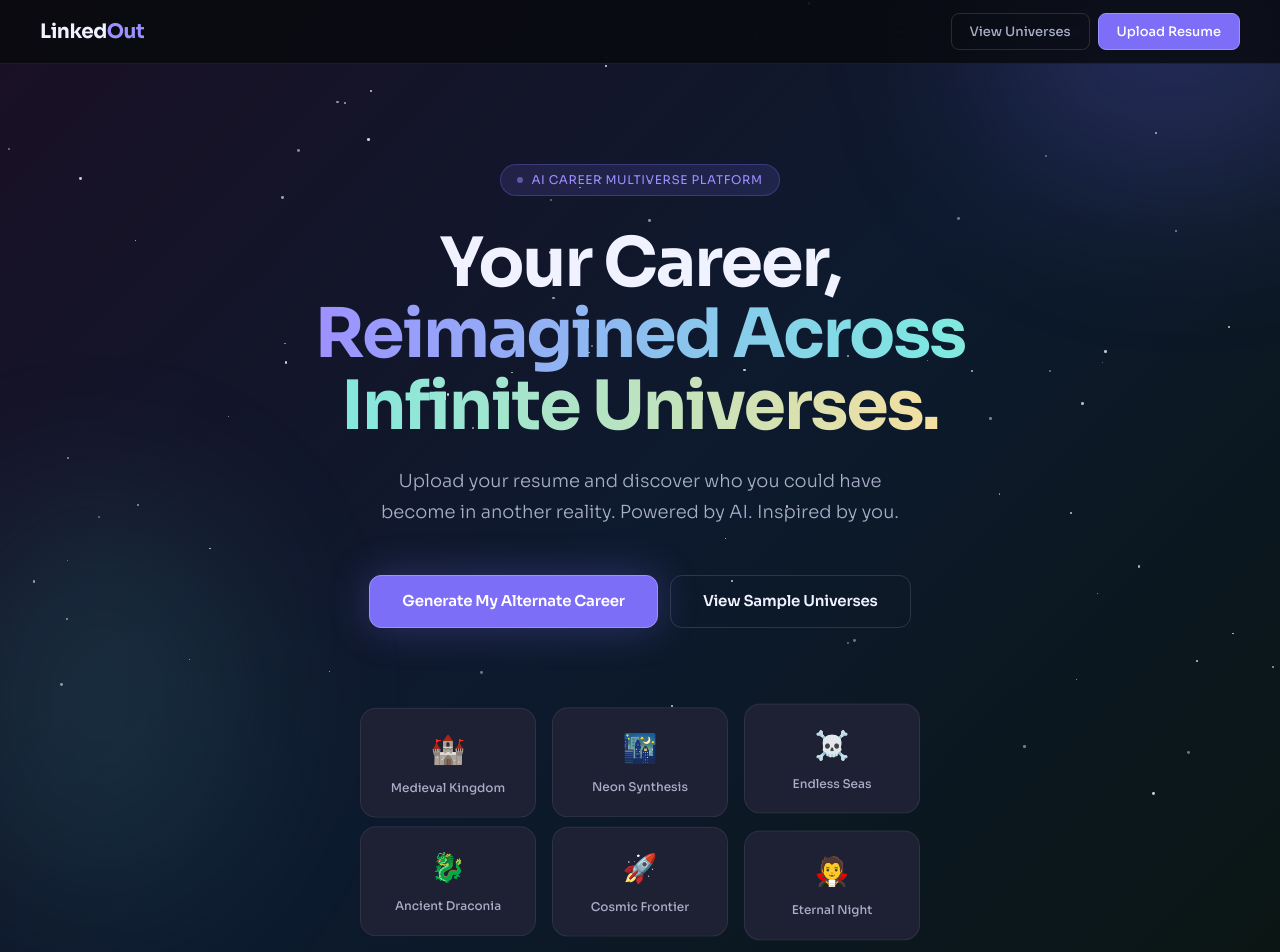
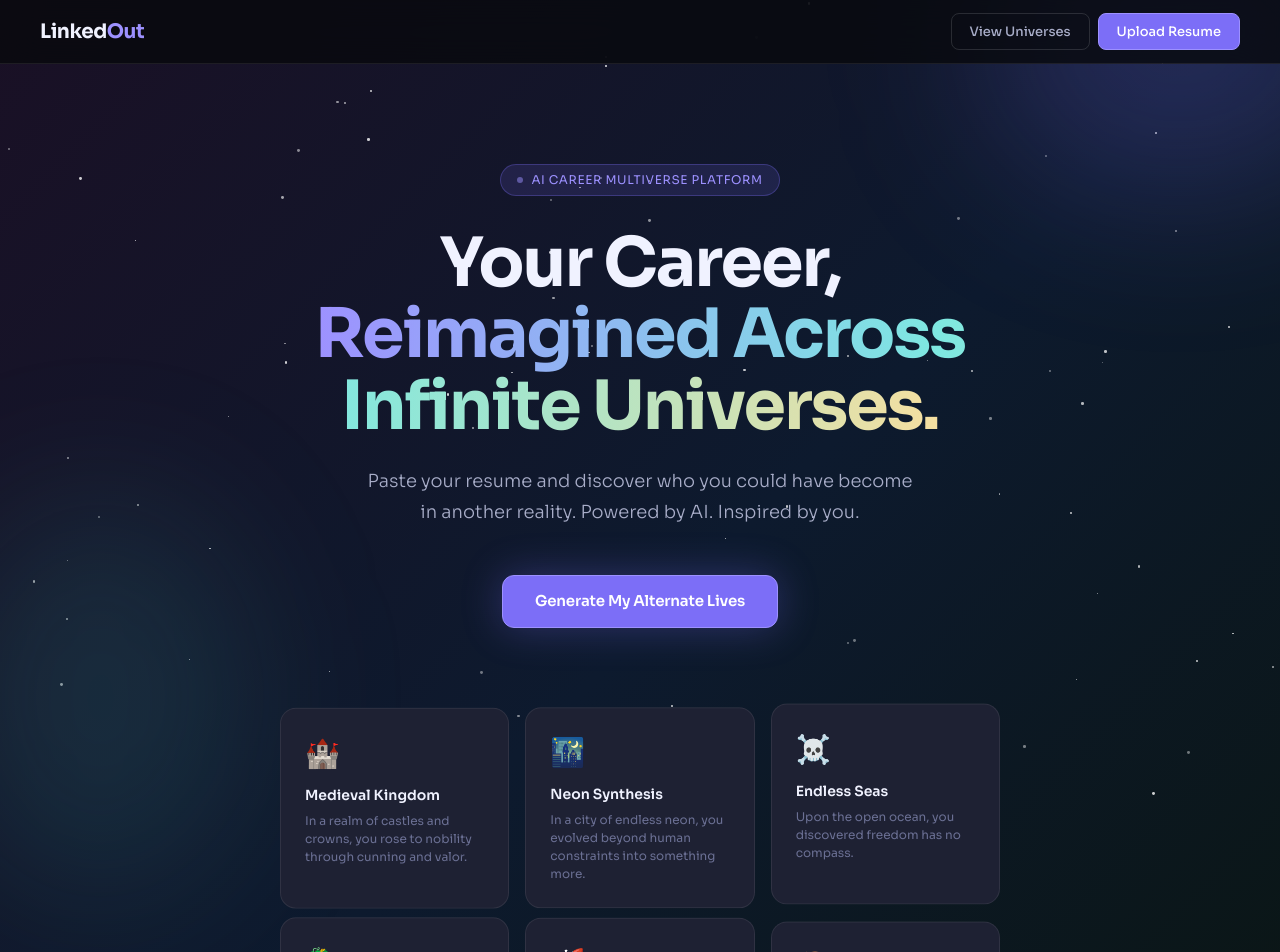
Before and after one commit to anitohlm/LinkedOut, a Next.js app: page / in a window 1280 px wide. Shown: the top 952 px of the page. Built offline with nearby package versions, Linux system fonts and the light colour scheme.

Commit message:
update Landing page and add back buttons

```diff
--- a/src/components/screens/Landing.tsx
+++ b/src/components/screens/Landing.tsx
@@ -145,7 +145,7 @@ export default function Landing({ transitionTo }: LandingProps) {
             fontSize: 18, color: "var(--text2)", lineHeight: 1.7,
             maxWidth: 560, margin: "0 auto 48px", fontWeight: 300,
           }}>
-            Upload your resume and discover who you could have become in another reality.
+            Paste your resume and discover who you could have become in another reality.
             Powered by AI. Inspired by you.
           </motion.p>
 
@@ -172,26 +172,7 @@ export default function Landing({ transitionTo }: LandingProps) {
                 b.style.boxShadow = "0 0 40px rgba(124,110,247,0.3)";
               }}
             >
-              Generate My Alternate Career
-            </button>
-            <button style={{
-              padding: "14px 32px", borderRadius: 12, fontSize: 15, fontWeight: 600,
-              cursor: "pointer", fontFamily: "Sora, sans-serif", letterSpacing: "-0.2px",
-              background: "transparent", border: "1px solid var(--border2)", color: "var(--text)",
-              transition: "all 0.25s",
-            }}
-              onMouseEnter={e => {
-                const b = e.currentTarget as HTMLButtonElement;
-                b.style.borderColor = "var(--border3)";
-                b.style.background = "var(--surface)";
-              }}
-              onMouseLeave={e => {
-                const b = e.currentTarget as HTMLButtonElement;
-                b.style.borderColor = "var(--border2)";
-                b.style.background = "transparent";
-              }}
-            >
-              View Sample Universes
+              Generate My Alternate Lives
             </button>
           </motion.div>
 
@@ -200,7 +181,7 @@ export default function Landing({ transitionTo }: LandingProps) {
             display: "grid",
             gridTemplateColumns: "repeat(3, 1fr)",
             gap: 16,
-            maxWidth: 560,
+            maxWidth: 900,
             margin: "0 auto",
             paddingBottom: 80,
           }}>
@@ -209,12 +190,12 @@ export default function Landing({ transitionTo }: LandingProps) {
                 key={universe.id}
                 onClick={() => transitionTo("upload-resume")}
                 style={{
-                  padding: "20px 24px",
+                  padding: "24px",
                   background: "var(--surface)",
                   border: "1px solid var(--border)",
                   borderRadius: 16,
                   cursor: "pointer",
-                  textAlign: "center",
+                  textAlign: "left",
                   transition: "all 0.3s",
                   animation: `float 6s ease-in-out infinite`,
                   animationDelay: `${-i}s`,
@@ -232,8 +213,9 @@ export default function Landing({ transitionTo }: LandingProps) {
                   el.style.transform = "translateY(0) scale(1)";
                 }}
               >
-                <div style={{ fontSize: 28, marginBottom: 8 }}>{universe.emoji}</div>
-                <div style={{ fontSize: 12, fontWeight: 500, color: "var(--text2)" }}>{universe.title}</div>
+                <div style={{ fontSize: 28, marginBottom: 10 }}>{universe.emoji}</div>
+                <div style={{ fontSize: 14, fontWeight: 600, color: "var(--text)", marginBottom: 6 }}>{universe.title}</div>
+                <div style={{ fontSize: 12, fontWeight: 400, color: "var(--text3)", lineHeight: 1.5 }}>{universe.lore}</div>
               </div>
             ))}
           </motion.div>
--- a/src/components/screens/ResumeUpload.tsx
+++ b/src/components/screens/ResumeUpload.tsx
@@ -48,20 +48,26 @@ export default function ResumeUpload({ state, transitionTo, updateState }: Resum
       {/* Nav */}
       <nav style={{
         position: "fixed", top: 0, left: 0, right: 0, zIndex: 50,
-        height: 64, display: "flex", alignItems: "center", padding: "0 40px",
+        height: 64, display: "flex", alignItems: "center", justifyContent: "space-between", padding: "0 40px",
         background: "rgba(8,9,13,0.8)", backdropFilter: "blur(20px)",
         borderBottom: "1px solid var(--border)",
       }}>
         <button
           onClick={() => transitionTo("landing")}
           style={{
-            fontSize: 20, fontWeight: 700, letterSpacing: "-0.5px",
-            cursor: "pointer", background: "none", border: "none", color: "var(--text)",
-            fontFamily: "Sora, sans-serif",
+            display: "flex", alignItems: "center", gap: 6,
+            fontSize: 14, fontWeight: 500,
+            cursor: "pointer", background: "none", border: "none", color: "var(--text2)",
+            fontFamily: "Sora, sans-serif", transition: "color 0.2s",
           }}
+          onMouseEnter={e => { (e.currentTarget as HTMLButtonElement).style.color = "var(--text)"; }}
+          onMouseLeave={e => { (e.currentTarget as HTMLButtonElement).style.color = "var(--text2)"; }}
         >
+          ← Back
+        </button>
+        <span style={{ fontSize: 20, fontWeight: 700, letterSpacing: "-0.5px", color: "var(--text)" }}>
           Linked<span style={{ color: "var(--violet2)" }}>Out</span>
-        </button>
+        </span>
       </nav>
 
       {/* Content */}
--- a/src/components/screens/UniverseDiscovery.tsx
+++ b/src/components/screens/UniverseDiscovery.tsx
@@ -25,6 +25,19 @@ export default function UniverseDiscovery({ state, transitionTo }: Props) {
         background: "rgba(8,9,13,0.8)", backdropFilter: "blur(20px)",
         borderBottom: "1px solid var(--border)",
       }}>
+        <button
+          onClick={() => transitionTo("upload-resume")}
+          style={{
+            display: "flex", alignItems: "center", gap: 6,
+            fontSize: 14, fontWeight: 500,
+            cursor: "pointer", background: "none", border: "none", color: "var(--text2)",
+            fontFamily: "Sora, sans-serif", transition: "color 0.2s",
+          }}
+          onMouseEnter={e => { (e.currentTarget as HTMLButtonElement).style.color = "var(--text)"; }}
+          onMouseLeave={e => { (e.currentTarget as HTMLButtonElement).style.color = "var(--text2)"; }}
+        >
+          ← Back
+        </button>
         <span style={{ fontSize: 20, fontWeight: 700, letterSpacing: "-0.5px" }}>
           Linked<span style={{ color: "var(--violet2)" }}>Out</span>
         </span>
```
